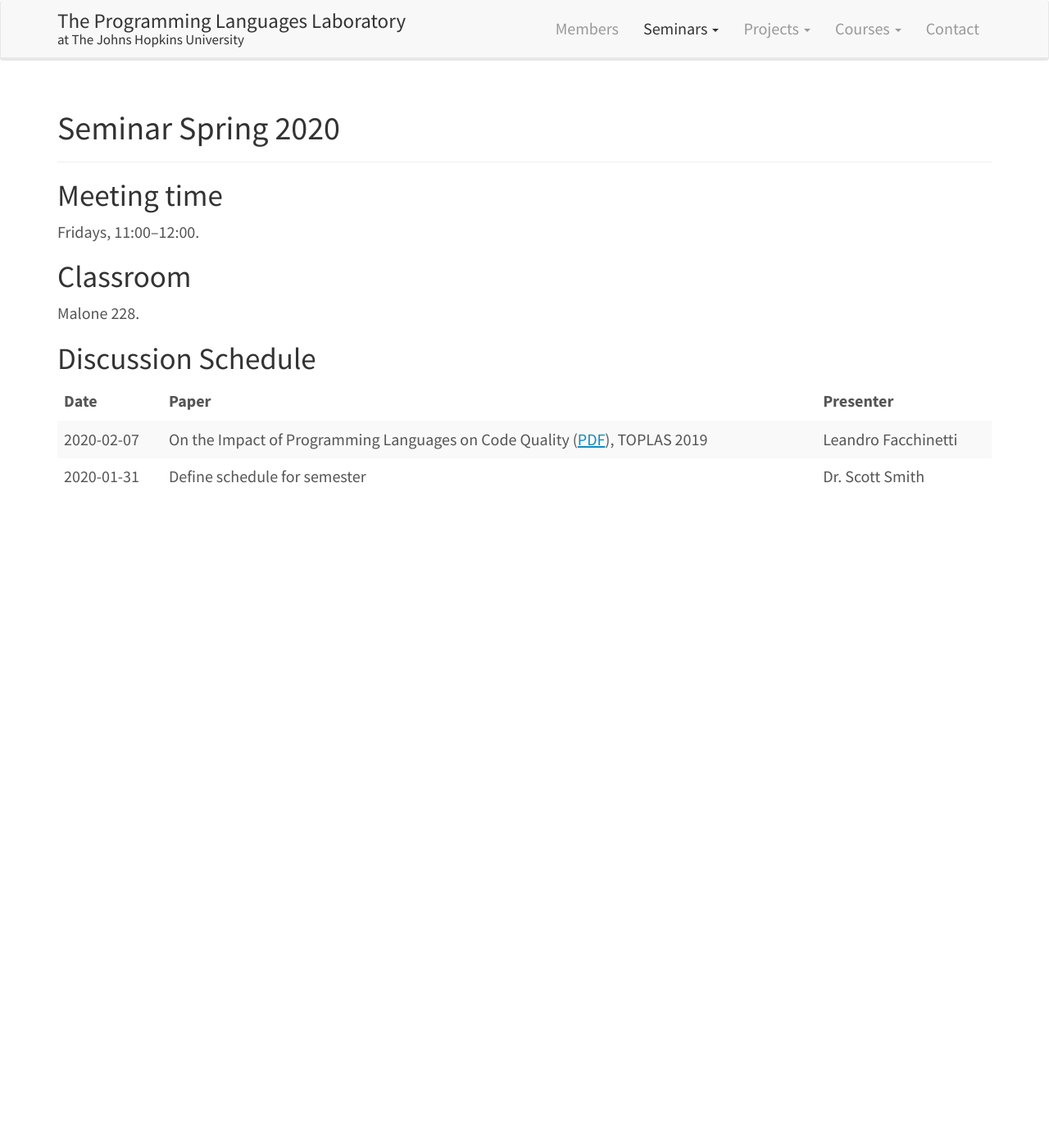
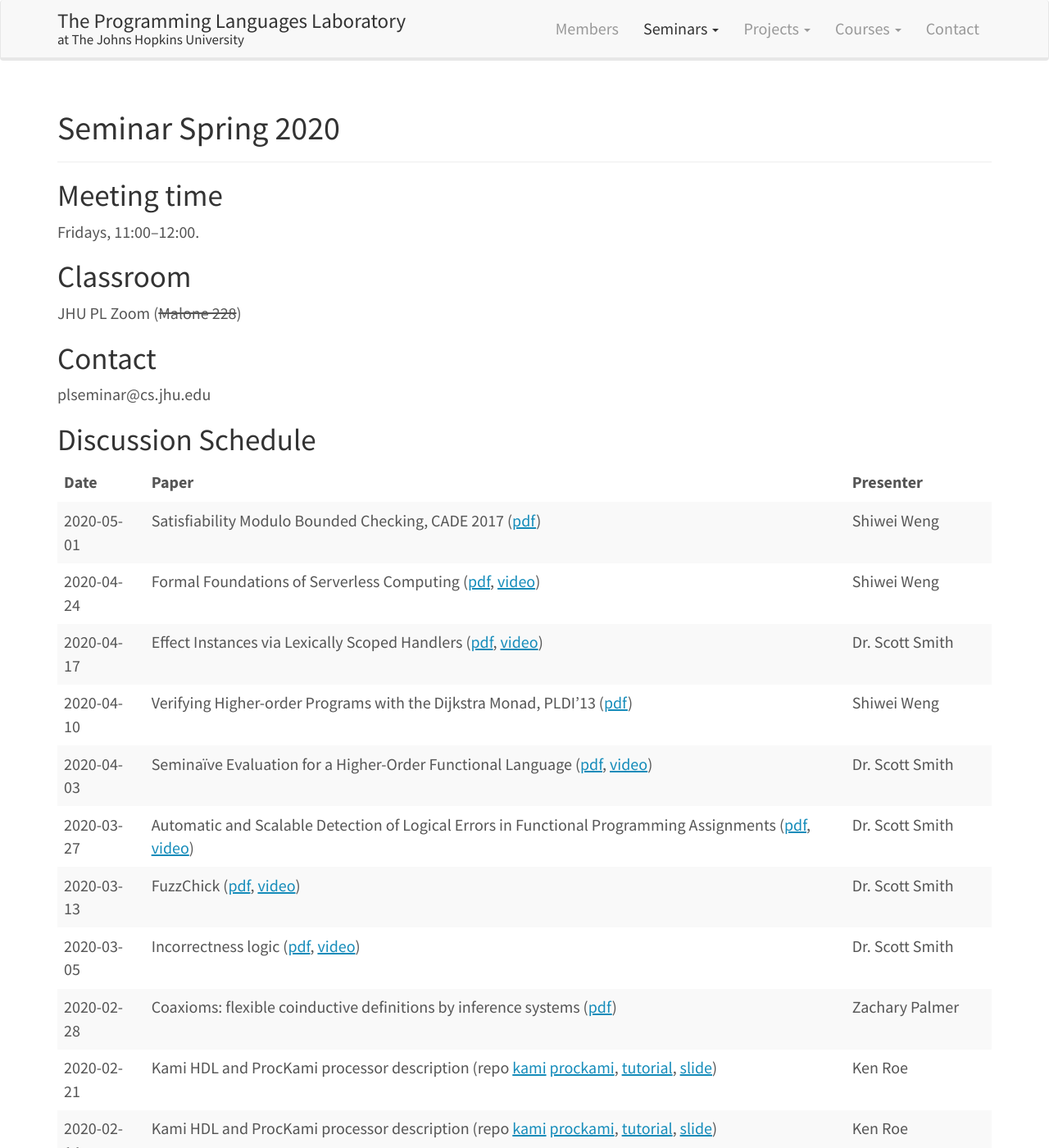
Before and after one commit to JHU-PL-Lab/www-pl-lab, a Jekyll site: the page built from seminars/spring-2020.md, in a window 1280 px wide and 1400 px high. Shown: the whole window at 82% size. Built offline with Jekyll 4.4.1, drawn with Linux system fonts in a browser that asks for light colours.

Commit message:
add 2020 spring seminars

```diff
--- a/seminars/spring-2020.md
+++ b/seminars/spring-2020.md
@@ -11,12 +11,28 @@ Fridays, 11:00–12:00.
 Classroom
 ---------
 
-Malone 228.
+JHU PL Zoom (~~Malone 228~~)
+
+Contact
+-------
+
+plseminar@cs.jhu.edu
 
 Discussion Schedule
 -------------------
 
-| Date       | Paper                                                                                                                                                                                | Presenter           |
-| ---------- | ------------------------------------------------------------------------------------------------------------------------------------------------------------------------------------ | ------------------- |
-| 2020-02-07 | On the Impact of Programming Languages on Code Quality ([PDF](https://d1b10bmlvqabco.cloudfront.net/attach/k04f77aiv6j1mi/hzn6sgvaeos5dr/k66vt4qdsnvr/2019.pdf)), TOPLAS 2019 | Leandro Facchinetti |
-| 2020-01-31 | Define schedule for semester                                                                                                                                                         | Dr. Scott Smith     |
+| Date       | Paper                                                                                                                                                                                                                                                                                                                                                                   | Presenter           |
+| ---------- | ----------------------------------------------------------------------------------------------------------------------------------------------------------------------------------------------------------------------------------------------------------------------------------------------------------------------------------------------------------------------- | ------------------- |
+| 2020-05-01 | Satisfiability Modulo Bounded Checking, CADE 2017 ([pdf](https://simon.cedeela.fr/assets/cade_17_paper.pdf))                                                                                                                                                                                                                                                            | Shiwei Weng         |
+| 2020-04-24 | Formal Foundations of Serverless Computing ([pdf](https://2019.splashcon.org/details/splash-2019-oopsla/33/Formal-Foundations-of-Serverless-Computing), [video](https://www.youtube.com/watch?v=-6jZfIvxtNI))                                                                                                                                                           | Shiwei Weng         |
+| 2020-04-17 | Effect Instances via Lexically Scoped Handlers ([pdf](https://dl.acm.org/doi/10.1145/3371116), [video](https://www.youtube.com/watch?v=FitszmIKGJk))                                                                                                                                                                                                                    | Dr. Scott Smith     |
+| 2020-04-10 | Verifying Higher-order Programs with the Dijkstra Monad, PLDI'13 ([pdf](https://dl.acm.org/doi/10.1145/2491956.2491978))                                                                                                                                                                                                                                                | Shiwei Weng         |
+| 2020-04-03 | Seminaïve Evaluation for a Higher-Order Functional Language ([pdf](https://dl.acm.org/doi/pdf/10.1145/3371090?download=true), [video](https://www.youtube.com/watch?v=35vRnYp7aRw))                                                                                                                                                                                     | Dr. Scott Smith     |
+| 2020-03-27 | Automatic and Scalable Detection of Logical Errors in Functional Programming Assignments ([pdf](https://dl.acm.org/doi/10.1145/3360614), [video](https://www.youtube.com/watch?v=lauxVcAxrqA))                                                                                                                                                                          | Dr. Scott Smith     |
+| 2020-03-13 | FuzzChick ([pdf](https://lemonidas.github.io/pdf/FuzzChick.pdf), [video](https://www.youtube.com/watch?v=7t4QlnZzU0o))                                                                                                                                                                                                                                                  | Dr. Scott Smith     |
+| 2020-03-05 | Incorrectness logic ([pdf](https://dl.acm.org/doi/10.1145/3371078), [video](https://www.youtube.com/watch?v=wYFKm2uSuO4))                                                                                                                                                                                                                                               | Dr. Scott Smith     |
+| 2020-02-28 | Coaxioms: flexible coinductive definitions by inference systems ([pdf](https://arxiv.org/abs/1808.02943))                                                                                                                                                                                                                                                               | Zachary Palmer      |
+| 2020-02-21 | Kami HDL and ProcKami processor description (repo [kami](https://github.com/sifive/kami) [prockami](https://github.com/sifive/prockami), [tutorial](https://github.com/sifive/Kami/blob/master/Tutorial/SyntaxEx.v), [slide](https://piazza.com/redirect/s3?bucket=uploads&prefix=attach%2Fk04f77aiv6j1mi%2Fiby7qux9zod3jh%2Fk6lmozxhktcb%2FHopkins_Presentation.pptx)) | Ken Roe             |
+| 2020-02-14 | Kami HDL and ProcKami processor description (repo [kami](https://github.com/sifive/kami) [prockami](https://github.com/sifive/prockami), [tutorial](https://github.com/sifive/Kami/blob/master/Tutorial/SyntaxEx.v), [slide](https://piazza.com/redirect/s3?bucket=uploads&prefix=attach%2Fk04f77aiv6j1mi%2Fiby7qux9zod3jh%2Fk6lmozxhktcb%2FHopkins_Presentation.pptx)) | Ken Roe             |
+| 2020-02-07 | On the Impact of Programming Languages on Code Quality ([pdf](https://d1b10bmlvqabco.cloudfront.net/attach/k04f77aiv6j1mi/hzn6sgvaeos5dr/k66vt4qdsnvr/2019.pdf)), TOPLAS 2019                                                                                                                                                                                           | Leandro Facchinetti |
+| 2020-01-31 | Define schedule for semester                                                                                                                                                                                                                                                                                                                                            | Dr. Scott Smith     |
```
